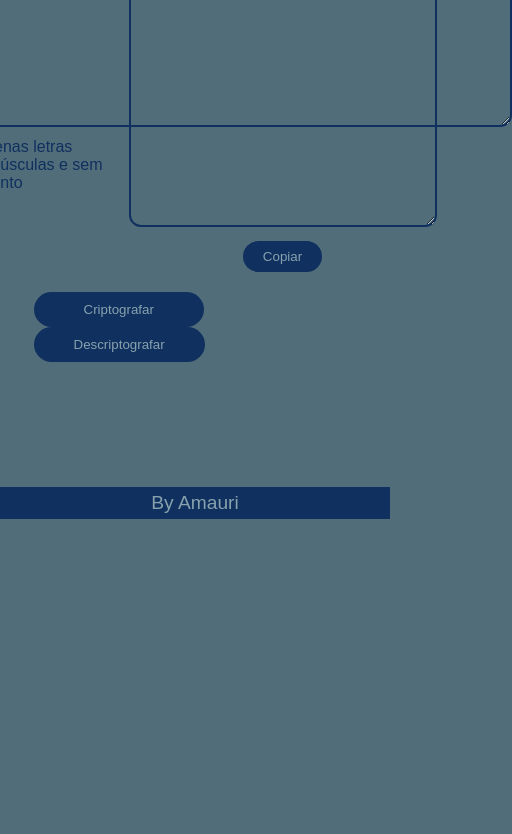
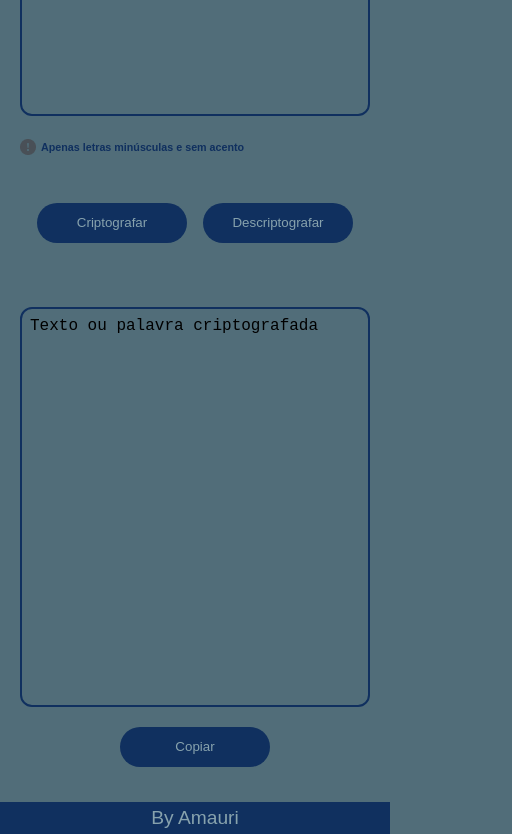
Before and after one commit to Amaurirj/Decodificador-de-texto, a plain HTML site: page index.html in a window 390 px wide. Shown: the part 286-1120 px from the top of the page, 512 px wide, since content can reach past the window. Before the commit the page ends 865 px from the top, so only its background shows below. Drawn offline with Linux system fonts and the light colour scheme.

Commit message:
alteracoes no arquivo

```diff
--- a/index.html
+++ b/index.html
@@ -1,47 +1,59 @@
 <!DOCTYPE html>
 <html lang="pt-br">
-
   <head>
-    <meta charset="UTF-8">
-    <meta name="viewport" content="width=device-width, initial-scale=1.0">
-    <link rel="stylesheet" href="./style.css">
-    <link rel="stylesheet" href="./reset.css">
+    <meta charset="UTF-8" />
+    <meta name="viewport" content="width=device-width, initial-scale=1.0" />
+    <link rel="stylesheet" href="./style.css" />
     <title>Decodificador</title>
-
-
   </head>
-
   <body>
     <header>
       <div class="cabecalho">
         <h1 class="cabecalho_menu">Challenge - T6 - ONE - ALURA</h1>
       </div>
     </header>
-    <img class="img-alura" src="./assets/logoAlura.png" alt="logo alura">
+    <img class="img-alura" src="./assets/logoAlura.png" alt="logo alura" />
 
+    <div class="w-8 h-10 px-2"></div>
     <main>
       <section class="section-principal">
-            <textarea class="text-area" cols="41" rows="10" placeholder="Digite seu texto"></textarea>
+        <textarea
+          class="text-area"
+          cols="41"
+          rows="10"
+          placeholder="Digite seu texto"
+        ></textarea>
         <div class="information">
-                <img class="information-icon" src="./assets/Vector.png" alt="">
+          <img class="information-icon" src="./assets/Vector.png" alt="" />
           <h6 class="restricao">Apenas letras minúsculas e sem acento</h6>
         </div>
         <div class="button">
-                <button class="btn-encriptar" onclick="btnEncriptar()">Criptografar</button>
-                <button class="btn-desencriptar" onclick="bntDesencriptar()">Descriptografar</button>
+          <button class="btn-encriptar" onclick="btnEncriptar()">
+            Criptografar
+          </button>
+          <button class="btn-desencriptar" onclick="bntDesencriptar()">
+            Descriptografar
+          </button>
         </div>
       </section>
       <section class="section-mensagem">
-            <textarea class="mensagem" cols="20" rows="11" placeholder="Texto ou palavra criptografada"></textarea>
+        <textarea
+          class="mensagem"
+          cols="20"
+          rows="11"
+          placeholder="Texto ou palavra criptografada"
+          disabled
+        ></textarea>
         <div class="mensagem-aviso">
           <button class="btn-copiar" onclick="copiarTexto()">Copiar</button>
         </div>
       </section>
     </main>
     <footer class="rodape">
-        <p class="rodape_texto">By Amauri</p>
+      <a href="https://github.com/Amaurirj">
+        <p class="rodape_texto">By Amauri</p></a
+      >
     </footer>
     <script src="./script.js"></script>
   </body>
-
 </html>
--- a/script.js
+++ b/script.js
@@ -3,48 +3,87 @@ const mensagem = document.querySelector(".mensagem");
 const btnCopiar = document.querySelector(".btn-copiar");
 
 function btnEncriptar() {
+  if (!checkTextArea(textArea.value)) {
+    alert("Texto inválido");
+    return;
+  }
   const textoEncriptado = criptografar(textArea.value);
   mensagem.value = textoEncriptado;
-    checkTextArea();
   textArea.value = "";
 }
 function criptografar(stringEncriptada) {
-    let matrizCodigo = [["e", "enter"], ["i", "imes"], ["a", "ai"], ["o", "ober"], ["u", "ufat"]]; // usando Array
+  let matrizCodigo = [
+    ["e", "enter"],
+    ["i", "imes"],
+    ["a", "ai"],
+    ["o", "ober"],
+    ["u", "ufat"],
+  ]; // usando Array
 
   stringEncriptada = stringEncriptada.toLowerCase(); // retorna a string sempre em letras minusculas
-    stringEncriptada = stringEncriptada.normalize('NFD').replace(/[\u0300-\u036f]/g, "");
+  stringEncriptada = stringEncriptada
+    .normalize("NFD")
+    .replace(/[\u0300-\u036f]/g, "");
   //remove acentos e caracteres especiais de uma string
 
-    for(let i = 0; i < matrizCodigo.length; i++) { // for(let i=0; - Usada para criar a variável de controle de loop
-        if(stringEncriptada.includes(matrizCodigo[i][0])) {
-            stringEncriptada = stringEncriptada.replaceAll(matrizCodigo[i][0], matrizCodigo[i][1]);
+  for (let i = 0; i < matrizCodigo.length; i++) {
+    // for(let i=0; - Usada para criar a variável de controle de loop
+    if (stringEncriptada.includes(matrizCodigo[i][0])) {
+      stringEncriptada = stringEncriptada.replaceAll(
+        matrizCodigo[i][0],
+        matrizCodigo[i][1]
+      );
     }
   }
 
-    return(stringEncriptada);
+  return stringEncriptada;
 }
 function bntDesencriptar() {
+  if (!checkTextArea(textArea.value)) {
+    alert("Texto inválido");
+    return;
+  }
   const textoDesencriptado = descriptografar(textArea.value); //const - uso de para indicar uma variavel constante
   mensagem.value = textoDesencriptado;
   checkTextArea();
   textArea.value = "";
 }
 function descriptografar(stringDesencriptada) {
-    let matrizCodigo = [["e", "enter"], ["i", "imes"], ["a", "ai"], ["o", "ober"], ["u", "ufat"]]; // let - usado para indicar uma variavel onde poderá haver mudanças.
+  let matrizCodigo = [
+    ["e", "enter"],
+    ["i", "imes"],
+    ["a", "ai"],
+    ["o", "ober"],
+    ["u", "ufat"],
+  ]; // let - usado para indicar uma variavel onde poderá haver mudanças.
 
   stringDesencriptada = stringDesencriptada.toLowerCase();
-    stringDesencriptada = stringDesencriptada.normalize('NFD').replace(/[\u0300-\u036f]/g, "");
+  stringDesencriptada = stringDesencriptada
+    .normalize("NFD")
+    .replace(/[\u0300-\u036f]/g, "");
 
-    for(let i = 0; i < matrizCodigo.length; i++) {
-        if(stringDesencriptada.includes(matrizCodigo[i][1])) {
-            stringDesencriptada = stringDesencriptada.replaceAll(matrizCodigo[i][1], matrizCodigo[i][0]);
+  for (let i = 0; i < matrizCodigo.length; i++) {
+    if (stringDesencriptada.includes(matrizCodigo[i][1])) {
+      stringDesencriptada = stringDesencriptada.replaceAll(
+        matrizCodigo[i][1],
+        matrizCodigo[i][0]
+      );
     }
   }
 
-    return(stringDesencriptada);
+  return stringDesencriptada;
 }
-function copiarTexto() { // Funçãi utilizada para copiar o texto dentro de um navegador web.
-    navigator.clipboard.writeText(mensagem.value).then(() => { // linha utilizada em copiar para área de trsnferencia.
-        alert('Copiado para a área de tranferência'); // exibir pop-up na tela indicando o que foi copiado.
-    })
+function copiarTexto() {
+  // Funçãi utilizada para copiar o texto dentro de um navegador web.
+  navigator.clipboard.writeText(mensagem.value).then(() => {
+    // linha utilizada em copiar para área de trsnferencia.
+    alert("Copiado para a área de tranferência"); // exibir pop-up na tela indicando o que foi copiado.
+  });
 }
+
+function checkTextArea(texto) {
+  const regex = /^[a-z]+$/;
+  const valido = regex.test(texto);
+
+  return valido;
+}
--- a/style.css
+++ b/style.css
@@ -1,32 +1,17 @@
-
 /* Reset CSS */
 * {
-html, body, div, span, applet, object, iframe,
-h1, h2, h3, h4, h5, h6, p, blockquote, pre,
-a, abbr, acronym, address, big, cite, code,
-del, dfn, em, img, ins, kbd, q, s, samp,
-small, strike, strong, sub, sup, tt, var,
-b, u, i, center,
-dl, dt, dd, ol, ul, li,
-fieldset, form, label, legend,
-table, caption, tbody, tfoot, thead, tr, th, td,
-article, aside, canvas, details, embed,
-figure, figcaption, footer, header, hgroup,
-menu, nav, output, ruby, section, summary,
-time, mark, audio, video {
   margin: 0;
   padding: 0;
-    border: 0;
-    font-size: 100%;
-    font: inherit;
-    vertical-align: baseline;
   box-sizing: border-box;
-}
+  outline: none;
 }
 
 body {
   background-color: rgb(81, 109, 121);
   font-family: Arial, Helvetica, sans-serif;
+  display: flex;
+  flex-direction: column;
+  height: 100vh;
 }
 
 .cabecalho {
@@ -35,7 +20,7 @@ body {
 }
 .cabecalho_menu {
   text-align: center;
-    color:  rgb(114, 143, 155);
+  color: rgb(114, 143, 155);
   font-size: 1.43rem;
 }
 .img-alura {
@@ -48,22 +33,36 @@ main {
   margin: 35px 20px;
   display: flex;
   justify-content: center;
+  gap: 4rem;
 }
-.section-principal {
-    width: 50%;
-    gap: 50px;
-}
-.text-area {
+
+textarea {
+  resize: none;
+  padding: 0.5rem;
   border: 2px solid rgb(16, 48, 95);
   border-radius: 12px;
-    width: 550px;
-    height: 300px;
   font-size: 1rem;
   background-color: transparent;
   color: black;
 }
 
-::placeholder { color: black;}
+.section-principal {
+  width: 50%;
+  max-width: 550px;
+  display: flex;
+  flex-direction: column;
+  gap: 1rem;
+  align-items: center;
+}
+
+.text-area {
+  width: 100%;
+  height: 300px;
+}
+
+::placeholder {
+  color: black;
+}
 .text-area:focus {
   outline: none;
   box-shadow: 0 0 0 0;
@@ -71,9 +70,10 @@ main {
   border-radius: 12px;
 }
 .information {
+  align-self: self-start;
   display: flex;
+  align-items: center;
   margin-top: 7px;
-
 }
 .restricao {
   margin: 0px 5px;
@@ -81,30 +81,27 @@ main {
 }
 
 .button {
-    margin: 100px 0px 0px 80px;
-    display: inline-block;
+  margin-top: 2rem;
+  display: flex;
+  gap: 1rem;
 }
-.btn-encriptar {
+
+button {
   border-radius: 24px;
-    padding: 10px 50px;
-    background-color: rgb(16, 48,95);
+  background-color: rgb(16, 48, 95);
   color: rgb(135, 162, 173);
   border: none;
+  width: 150px;
+  height: 40px;
 }
-.btn-encriptar:hover {
+
+button:hover {
   background-color: rgb(79, 125, 190);
   color: rgb(0, 0, 0);
+  cursor: pointer;
 }
-.btn-desencriptar {
-    border-radius: 24px;
-    padding: 10px 40px;
-    background-color: rgb(16, 48,95);
-    color: rgb(135, 162, 173);
-    border: none;
-}
-.btn-desencriptar:hover {
-    background-color: rgb(79, 125, 190);
-    color: rgb(0, 0, 0);
+a {
+  text-decoration: none;
 }
 
 .section-mensagem {
@@ -113,45 +110,60 @@ main {
 }
 
 .mensagem {
-    border-radius: 12px;
   height: 400px;
   width: 300px;
-    font-size: 1rem;
-    border: 2px solid rgb(16, 48, 95);
-    color:black;
-    background-color: transparent;
 }
 
 .btn-copiar {
-    margin-top: 10px;
-    padding: 08px 20px;
-    border-radius: 20px;
-    background-color: rgb(16, 48,95);
-    color: rgb(135, 162, 173);
-    border: none;
+  padding: 8px 20px;
+  margin-top: 1rem;
 }
 .rodape {
   justify-content: center;
   background-color: rgb(16, 48, 95);
   padding: 15px;
-    margin-top: 125px;
+  margin-top: auto;
 }
 .rodape_texto {
   text-align: center;
   color: rgb(135, 162, 173);
-    font-size: 1.20rem;
+  font-size: 1.2rem;
 }
 
-@media (max-width: 1157px) {
+@media (max-width: 768px) {
   .cabecalho {
     padding: 1%;
   }
-    .cabecalho_menu  {
+  .cabecalho_menu {
     text-align: center;
-        font-size: 15px ;
+    font-size: 1rem;
   }
   .rodape {
     padding: 5px;
-        margin-bottom: 60px;
+  }
+
+  main {
+    flex-direction: column;
+    align-items: center;
+  }
+  .section-principal {
+    width: 100%;
+    max-width: 100%;
+  }
+  .section-mensagem {
+    width: 100%;
+  }
+  .mensagem {
+    width: 100%;
   }
 }
+
+@media (max-width: 325px) {
+  .button {
+    flex-direction: column;
+    width: 100%;
+  }
+  button {
+    width: 100%;
+  }
+}
```
Lines whose indentation alone changed are shown as unchanged.
